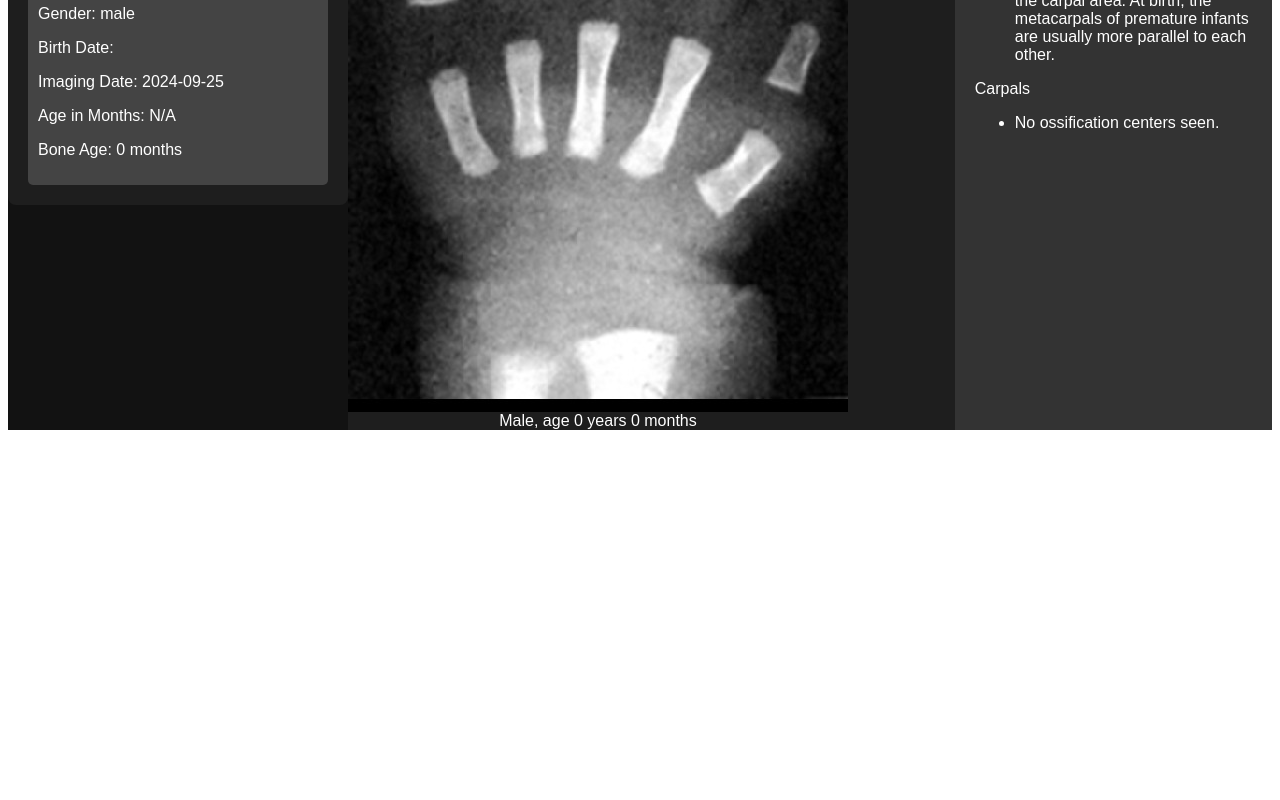
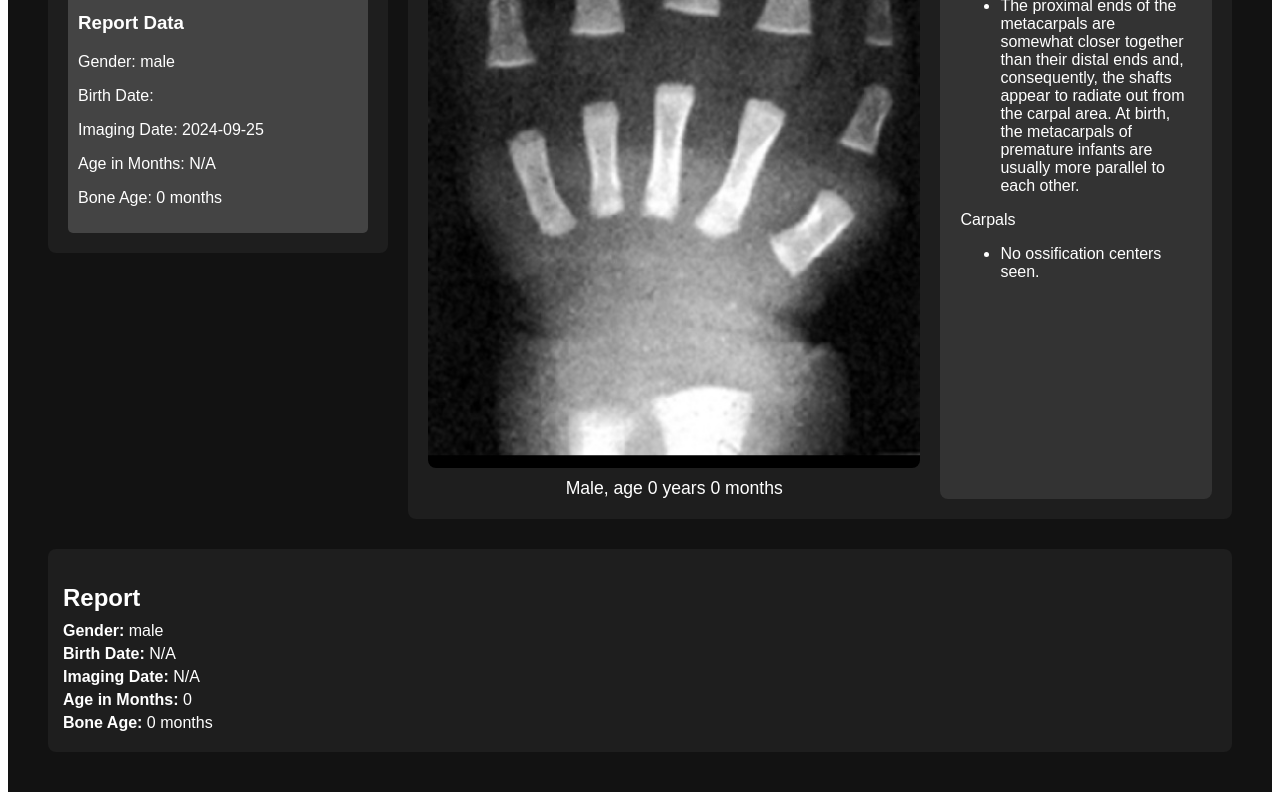
Before and after one commit to dfnr2/bone-age-app, a Vue app: page / in a window 1280 px wide. Shown: the part 466-1266 px from the top of the page. Before the commit the page ends 904 px from the top, so only its background shows below. Built offline with nearby package versions, Linux system fonts and the light colour scheme.

Commit message:
working and refactored

```diff
--- a/src/App.vue
+++ b/src/App.vue
@@ -8,7 +8,7 @@
       <!-- Clinical Panel and Image Display -->
       <div class="clinical-panel-container">
         <ClinicalPanel
-          :boneAge="boneAge || 0"
+          :boneAge="report.boneAge"
           @update-report="handleReportUpdate"
         />
       </div>
@@ -16,51 +16,60 @@
         <ImageDisplay
           :selectedGender="report.gender || 'male'"
           :ageInMonths="report.ageInMonths || 0"
-          @update-bone-age="updateBoneAge"
+          @update-bone-age="handleImageAgeUpdate" />
+      </div>
+    </div>
 
-/>
-      </div>
+    <!-- Optional Report Section for Debugging -->
+    <div class="report-section">
+      <h2>Report</h2>
+      <p><strong>Gender:</strong> {{ report.gender }}</p>
+      <p><strong>Birth Date:</strong> {{ formattedBirthDate }}</p>
+      <p><strong>Imaging Date:</strong> {{ formattedImagingDate }}</p>
+      <p><strong>Age in Months:</strong> {{ report.ageInMonths }}</p>
+      <p><strong>Bone Age:</strong> {{ report.boneAge }} months</p>
     </div>
   </div>
 </template>
 
 <script>
-// Import the correct components
+import { reactive, computed } from 'vue';
 import ClinicalPanel from './components/ClinicalPanel.vue';
 import ImageDisplay from './components/ImageDisplay.vue';
 
 export default {
-  // Register components
+  name: 'App',
   components: {
     ClinicalPanel,
     ImageDisplay,
   },
-  data() {
-    return {
-      report: {
-        gender: 'male',  // Default to Male
-        birthDate: '',
-        imagingDate: '',
-        ageInMonths: 0,  // Calculated age in months,
-      },
-      boneAge: 0 // Bone Age of current image
-    };
-  },
-  methods: {
-    handleReportUpdate(data) {
-      console.log('Received report update:', data);  // <-- Ensure this log appears when the event is emitted
-      this.report = data;  // Update the report object with the new data
+  setup() {
+    // Reactive State using reactive for the report object, including boneAge
+    const report = reactive({
+      gender: 'male',      // Default to Male
+      birthDate: '',
+      imagingDate: '',
+      ageInMonths: 0,     // Calculated age in months
+      boneAge: 0,         // Bone Age of current image
+    });
 
-      // Calculate ageInMonths if birthDate and imagingDate are present
-      if (this.report.birthDate && this.report.imagingDate) {
-        this.report.ageInMonths = this.calculateAgeInMonths(this.report.birthDate, this.report.imagingDate);
-      }
-    },
-    updateBoneAge(boneAge) {
-      console.log('Updating bone age:', boneAge);
-      this.boneAge = boneAge;  // Update bone age from selected image
-    },
-    calculateAgeInMonths(birthDate, imagingDate) {
+    // Computed Properties for Formatted Dates
+    const formattedBirthDate = computed(() =>
+      report.birthDate
+        ? new Date(report.birthDate).toLocaleDateString()
+        : 'N/A'
+    );
+
+    const formattedImagingDate = computed(() =>
+      report.imagingDate
+        ? new Date(report.imagingDate).toLocaleDateString()
+        : 'N/A'
+    );
+
+    // Method: Calculate Age in Months
+    const calculateAgeInMonths = (birthDate, imagingDate) => {
+      if (!birthDate || !imagingDate) return 0;
+
       const birth = new Date(birthDate);
       const imaging = new Date(imagingDate);
 
@@ -73,7 +82,35 @@ export default {
       }
 
       return yearDiff * 12 + monthDiff;
-    }
+    };
+
+    // Method: Handle Report Updates from ClinicalPanel
+    const handleReportUpdate = (data) => {
+      console.log('Received report update:', data);
+
+      // Update report object properties
+      report.gender = data.gender;
+      report.birthDate = data.birthDate;
+      report.imagingDate = data.imagingDate;
+      report.ageInMonths = calculateAgeInMonths(
+        data.birthDate,
+        data.imagingDate
+      );
+    };
+
+    // Method: Handle Bone Age Updates from ImageDisplay
+    const handleImageAgeUpdate = (age) => {
+      console.log('Updating bone age:', age);
+      report.boneAge = age; // Update boneAge within report object
+    };
+
+    return {
+      report,
+      formattedBirthDate,
+      formattedImagingDate,
+      handleReportUpdate,
+      handleImageAgeUpdate,
+    };
   },
 };
 </script>
@@ -83,6 +120,9 @@ export default {
   background-color: #121212;
   color: #ffffff;
   font-family: Arial, sans-serif;
+  min-height: 100vh;
+  padding: 20px;
+  box-sizing: border-box;
 }
 
 h1 {
@@ -93,6 +133,7 @@ h1 {
 .main-container {
   display: flex;
   justify-content: space-between;
+  gap: 20px;
 }
 
 .clinical-panel-container {
@@ -105,4 +146,19 @@ h1 {
   justify-content: center;
   align-items: center;
 }
+
+.report-section {
+  margin-top: 30px;
+  padding: 15px;
+  background-color: #1e1e1e;
+  border-radius: 8px;
+}
+
+.report-section h2 {
+  margin-bottom: 10px;
+}
+
+.report-section p {
+  margin: 5px 0;
+}
 </style>
--- a/src/components/ClinicalPanel.vue
+++ b/src/components/ClinicalPanel.vue
@@ -38,32 +38,44 @@
       <p>Birth Date: {{ birthDate }}</p>
       <p>Imaging Date: {{ imagingDate }}</p>
       <p>Age in Months: {{ ageInMonths }}</p>
-      <p>Bone Age: {{ this.boneAge }} months</p>
+      <p>Bone Age: {{ boneAge }} months</p>
     </div>
   </div>
 </template>
 
 <script>
+import { ref, computed, watch } from 'vue';
+
 export default {
+  name: 'ClinicalPanel',
   props: {
-    boneAge: {   // Receive the current image's age from the parent component
+    boneAge: {
       type: Number,
-      // default: 0
+      required: true,
+    },
+  },
+  emits: ['update-report'],
+  setup(props, { emit }) {
+    // Reactive State
+    const selectedGender = ref('male');
+    const birthDate = ref('');
+    const imagingDate = ref(getLocalDate());
+
+    // Helper Function to Get Today's Date in YYYY-MM-DD Format
+    function getLocalDate() {
+      const today = new Date();
+      const year = today.getFullYear();
+      const month = String(today.getMonth() + 1).padStart(2, '0'); // Months are zero-indexed
+      const day = String(today.getDate()).padStart(2, '0');
+      return `${year}-${month}-${day}`;
     }
-  },
-  data() {
-    return {
-      selectedGender: "male",
-      birthDate: "",
-      imagingDate: this.getLocalDate(),  // Set to today's date by default
-    };
-  },
-  computed: {
-    ageInMonths() {
-      if (!this.birthDate || !this.imagingDate) return "N/A";
 
-      const birth = new Date(this.birthDate);
-      const imaging = new Date(this.imagingDate);
+    // Computed Property to Calculate Age in Months
+    const ageInMonths = computed(() => {
+      if (!birthDate.value || !imagingDate.value) return 'N/A';
+
+      const birth = new Date(birthDate.value);
+      const imaging = new Date(imagingDate.value);
       let yearDiff = imaging.getFullYear() - birth.getFullYear();
       let monthDiff = imaging.getMonth() - birth.getMonth();
       let dayDiff = imaging.getDate() - birth.getDate();
@@ -73,48 +85,61 @@ export default {
         monthDiff -= 1;
       }
 
-      return yearDiff * 12 + monthDiff;  // Total age in months
-    }
+      return yearDiff * 12 + monthDiff; // Total age in months
+    });
+
+    // Method to Set Gender and Update Report
+    const setGender = (gender) => {
+      selectedGender.value = gender;
+      updateReport();
+    };
+
+    // Method to Emit Updated Report Data to Parent
+    const updateReport = () => {
+      emit('update-report', {
+        gender: selectedGender.value,
+        ageInMonths: ageInMonths.value,
+        birthDate: birthDate.value,
+        imagingDate: imagingDate.value,
+      });
+    };
+
+    // Method to Reset Dates to Default Values
+    const resetDates = () => {
+      birthDate.value = ''; // Reset birth date to unset
+      imagingDate.value = getLocalDate(); // Reset imaging date to today's date
+      updateReport(); // Emit updated report
+    };
+
+    // Watchers to Reactively Emit Report Updates When Dates Change
+    watch(birthDate, () => {
+      updateReport();
+    });
+
+    watch(imagingDate, () => {
+      updateReport();
+    });
+
+    // Watcher for boneAge Prop Changes
+    watch(
+      () => props.boneAge,
+      (newVal) => {
+        console.log('New Age', newVal);
+      }
+    );
+
+    // Return Variables and Methods to Template
+    return {
+      selectedGender,
+      birthDate,
+      imagingDate,
+      ageInMonths,
+      setGender,
+      updateReport,
+      resetDates,
+    };
   },
-  methods: {
-    getLocalDate() {
-      const today = new Date();
-      const year = today.getFullYear();
-      const month = String(today.getMonth() + 1).padStart(2, '0');  // Correct month
-      const day = String(today.getDate()).padStart(2, '0');  // Correct day
-
-      return `${year}-${month}-${day}`;  // Return local date in YYYY-MM-DD
-    },
-    setGender(gender) {
-      this.selectedGender = gender;
-      this.updateReport();
-    },
-    updateReport() {
-      this.$emit('update-report', {
-        gender: this.selectedGender,
-        ageInMonths: this.ageInMonths,
-        birthDate: this.birthDate,
-        imagingDate: this.imagingDate
-      });
-    },
-    resetDates() {
-      this.birthDate = "";  // Reset birth date to unset
-      this.imagingDate = this.getLocalDate();  // Reset imaging date to today's date
-      this.updateReport();  // Update the report to reflect the changes
-    }
-  },
-  watch: {
-    birthDate() {
-      this.updateReport();  // Ensure birthDate change triggers report update
-    },
-    imagingDate() {
-      this.updateReport();  // Ensure imagingDate change triggers report update
-    },
-    boneAge() {
-      console.log('New Age', this.boneAge);
-    }
-  }
-}
+};
 </script>
 
 <style scoped>
@@ -136,7 +161,7 @@ export default {
 }
 
 .reset-container {
-  width: 25%;  /* 25% of the panel width */
+  width: 25%; /* 25% of the panel width */
 }
 
 .reset-button {
@@ -145,7 +170,7 @@ export default {
   border: none;
   padding: 10px;
   cursor: pointer;
-  border-radius: 10px;  /* Rounded rectangle */
+  border-radius: 10px; /* Rounded rectangle */
   height: 100%;
   width: 100%;
   text-align: center;
@@ -156,8 +181,8 @@ export default {
   justify-content: space-around;
   padding: 10px;
   background-color: #333;
-  border-radius: 10px;  /* Bigger rounded rect */
-  width: 50%;  /* 50% of the panel width */
+  border-radius: 10px; /* Bigger rounded rect */
+  width: 50%; /* 50% of the panel width */
   height: 100%;
 }
 
--- a/src/components/ImageDisplay.vue
+++ b/src/components/ImageDisplay.vue
@@ -10,7 +10,7 @@
         @mousemove="onDrag"
         @mouseup="endDrag"
       >
-        <img :src="currentImage.src" alt="Bone Age Image" />
+        <img :src="currentImage.src" alt="Bone Age Image" loading="lazy" />
         <div class="image-text">{{ currentImage.text }}</div>
       </div>
 
@@ -25,122 +25,175 @@
 </template>
 
 <script>
-import { images } from '@/data/images.js';
+import { ref, computed, watch, onMounted, onBeforeUnmount } from 'vue';
+import { images } from '@/data/images.js'; // Correct Named Import
 
 export default {
-  props: ['selectedGender', 'ageInMonths'],  // Gender and age props
-  data() {
-    return {
-      images,
-      currentIndex: 0,  // Tracks current image index
-      isDragging: false,
-      startX: 0,
+  name: 'ImageDisplay',
+  props: {
+    selectedGender: {
+      type: String,
+      required: true,
+    },
+    ageInMonths: {
+      type: Number,
+      required: true,
+    },
+  },
+  emits: ['update-bone-age'],
+  setup(props, { emit }) {
+    // Reactive State
+    const currentIndex = ref(0);
+    const isDragging = ref(false);
+    const startX = ref(0);
+
+    // Computed Property: Filtered Images Based on Selected Gender
+    const filteredImages = computed(() => {
+      const filtered = images.filter(
+        (image) => image.gender.toLowerCase() === props.selectedGender.toLowerCase()
+      );
+      console.log('Filtered Images:', filtered);
+      return filtered;
+    });
+
+    // Computed Property: Current Image
+    const currentImage = computed(() => {
+      return filteredImages.value[currentIndex.value] || {};
+    });
+
+    // Computed Properties: Navigation Flags
+    const isFirstImage = computed(() => currentIndex.value === 0);
+    const isLastImage = computed(() => currentIndex.value === filteredImages.value.length - 1);
+
+    // Method: Set Image Index and Emit Bone Age
+    const setImageIndex = (newImageIndex) => {
+      if (newImageIndex < 0 || newImageIndex >= filteredImages.value.length) return;
+      currentIndex.value = newImageIndex;
+      const boneAge = filteredImages.value[currentIndex.value].boneAge; // Correct Property
+      console.log('Setting new bone age to:', boneAge);
+      emit('update-bone-age', boneAge); // Emit Correct Event
+      console.log('Emitting update-bone-age with:', boneAge);
     };
-  },
-  computed: {
-    filteredImages() {
-      return this.images.filter(image => image.gender === this.selectedGender.toLowerCase());
-    },
-    currentImage() {
-      return this.filteredImages[this.currentIndex] || {};
-    },
-    isFirstImage() {
-      return this.currentIndex === 0;
-   },
-    isLastImage() {
-      return this.currentIndex === this.filteredImages.length - 1;
-    }
-  },
-  methods: {
-    // Function to set the image age, taking a parameter for the age in months
-    setImageIndex(newImageIndex) {
-      // Set the image age
-      this.currentIndex = newImageIndex;
-      let boneAge = this.filteredImages[this.currentIndex].boneAge;
 
-      console.log('Setting new bone age to ',boneAge);
-      // Emit the age to the parent
-      this.$emit('update-bone-age', boneAge);
-    },
-    nextImage() {
-      if (!this.isLastImage) {
-        this.setImageIndex(this.currentIndex + 1)
+    // Method: Navigate to Next Image
+    const nextImage = () => {
+      if (!isLastImage.value) {
+        setImageIndex(currentIndex.value + 1);
       }
-    },
-    previousImage() {
-      if (!this.isFirstImage) {
-        this.setImageIndex(this.currentIndex - 1);
+    };
+
+    // Method: Navigate to Previous Image
+    const previousImage = () => {
+      if (!isFirstImage.value) {
+        setImageIndex(currentIndex.value - 1);
       }
-    },
-    // Handle image click to navigate
-    handleImageClick(event) {
-      const imageWidth = event.target.offsetWidth; // Get image width
-      const clickX = event.offsetX; // Get x-coordinate of the click relative to the image
+    };
 
-      // Check if clicked on the right-most third, left-most third, or center
+    // Method: Handle Image Click for Navigation
+    const handleImageClick = (event) => {
+      const imageContent = event.currentTarget;
+      const imageWidth = imageContent.clientWidth;
+      const clickX = event.offsetX;
+
       if (clickX > (3 * imageWidth) / 5) {
-        this.nextImage(); // Right-most 1/3: move forward
+        nextImage(); // Clicked on the right-most third
       } else if (clickX < (2 * imageWidth) / 5) {
-        this.previousImage(); // Left-most 1/3: move backward
+        previousImage(); // Clicked on the left-most third
       }
-    },
-    startDrag(event) {
-      this.isDragging = true;
-      this.startX = event.clientX;
-    },
-    onDrag(event) {
-      if (!this.isDragging) return;
-      const dragDistance = event.clientX - this.startX;
+      // Clicked on the middle third: No action
+    };
+
+    // Methods: Handle Dragging for Navigation
+    const startDrag = (event) => {
+      isDragging.value = true;
+      startX.value = event.clientX;
+    };
+
+    const onDrag = (event) => {
+      if (!isDragging.value) return;
+      const dragDistance = event.clientX - startX.value;
+
       if (dragDistance > 50) {
-        this.previousImage();
-        this.isDragging = false;
+        previousImage();
+        isDragging.value = false;
       } else if (dragDistance < -50) {
-        this.nextImage();
-        this.isDragging = false;
+        nextImage();
+        isDragging.value = false;
       }
-    },
-    endDrag() {
-      this.isDragging = false;
-    },
-    handleKeyPress(event) {
-      if (event.key === "ArrowRight") {
-        this.nextImage();
-      } else if (event.key === "ArrowLeft") {
-        this.previousImage();
+    };
+
+    const endDrag = () => {
+      isDragging.value = false;
+    };
+
+    // Method: Handle Keyboard Navigation
+    const handleKeyPress = (event) => {
+      if (event.key === 'ArrowRight') {
+        nextImage();
+      } else if (event.key === 'ArrowLeft') {
+        previousImage();
       }
-    },
-    updateClosestImage() {
-      if (!this.ageInMonths || this.filteredImages.length === 0) return;
+    };
+
+    // Method: Update to the Closest Image Based on Age in Months
+    const updateClosestImage = () => {
+      if (!props.ageInMonths || filteredImages.value.length === 0) return;
 
       let closestIndex = 0;
-      let minDiff = Math.abs(this.filteredImages[0].boneAge - this.ageInMonths);
+      let minDiff = Math.abs(filteredImages.value[0].boneAge - props.ageInMonths);
 
-      this.filteredImages.forEach((image, index) => {
-        const diff = Math.abs(image.boneAge - this.ageInMonths);
+      filteredImages.value.forEach((image, index) => {
+        const diff = Math.abs(image.boneAge - props.ageInMonths);
         if (diff < minDiff) {
           closestIndex = index;
           minDiff = diff;
-          console.log('Finding closest age:', image.boneAge);
+          console.log('Finding closest bone age:', image.boneAge);
         }
       });
 
-      this.setImageIndex(closestIndex);
-    }
+      setImageIndex(closestIndex);
+    };
+
+    // Watchers: Update Closest Image When Age or Gender Changes
+    watch(
+      () => props.ageInMonths,
+      (newAge) => {
+        console.log('ageInMonths changed to:', newAge);
+        updateClosestImage();
+      }
+    );
+
+    watch(
+      () => props.selectedGender,
+      (newGender) => {
+        console.log('selectedGender changed to:', newGender);
+        updateClosestImage();
+      }
+    );
+
+    // Lifecycle Hooks: Add and Remove Keyboard Event Listeners
+    onMounted(() => {
+      window.addEventListener('keydown', handleKeyPress);
+      // Initialize to the closest image on mount
+      updateClosestImage();
+    });
+
+    onBeforeUnmount(() => {
+      window.removeEventListener('keydown', handleKeyPress);
+    });
+
+    // Return Variables and Methods to Template
+    return {
+      currentImage,
+      filteredImages,
+      isFirstImage,
+      isLastImage,
+      handleImageClick,
+      startDrag,
+      onDrag,
+      endDrag,
+    };
   },
-  watch: {
-    ageInMonths() {
-      this.updateClosestImage();
-    },
-    selectedGender() {
-      this.updateClosestImage();
-    }
-  },
-  mounted() {
-    window.addEventListener("keydown", this.handleKeyPress);
-  },
-  beforeUnmount() {
-    window.removeEventListener("keydown", this.handleKeyPress);
-  }
 };
 </script>
 
@@ -151,6 +204,8 @@ export default {
   align-items: center;
   background-color: #1e1e1e;
   color: white;
+  padding: 20px;
+  border-radius: 8px;
 }
 
 .image-and-notes {
@@ -163,7 +218,19 @@ export default {
   display: flex;
   flex-direction: column;
   align-items: center;
-  cursor: pointer; /* Add cursor pointer to indicate the image is clickable */
+  cursor: pointer; /* Indicates the image is clickable */
+  position: relative;
+}
+
+.image-content img {
+  max-width: 100%;
+  height: auto;
+  border-radius: 8px;
+}
+
+.image-text {
+  margin-top: 10px;
+  font-size: 1.1rem;
 }
 
 .interpretation-notes {
@@ -172,5 +239,15 @@ export default {
   background-color: #333;
   color: white;
   margin-left: 20px;
+  border-radius: 8px;
+}
+
+.interpretation-notes h3 {
+  margin-bottom: 10px;
+}
+
+.interpretation-notes ul {
+  list-style-type: disc;
+  padding-left: 20px;
 }
 </style>
```
